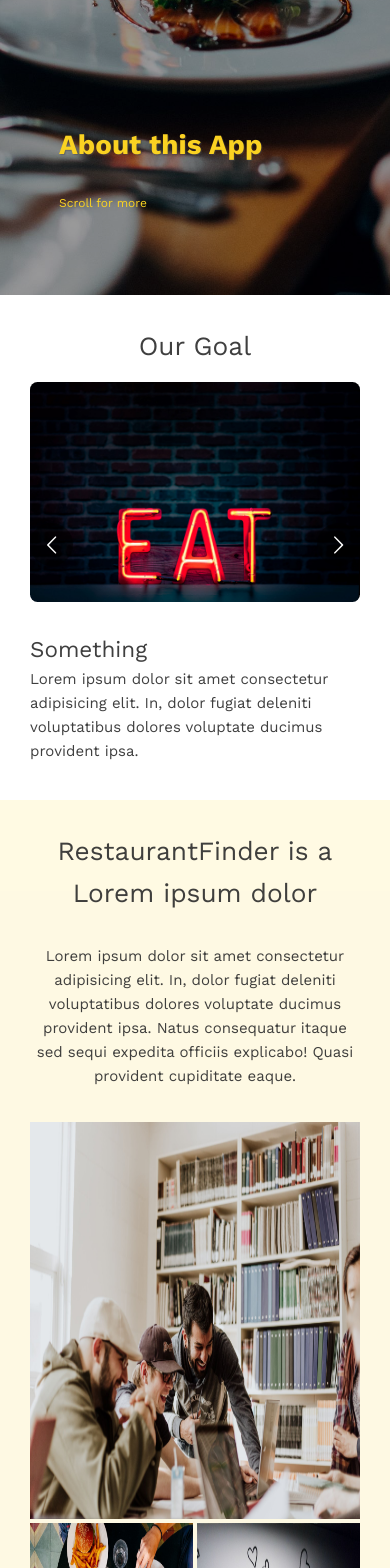
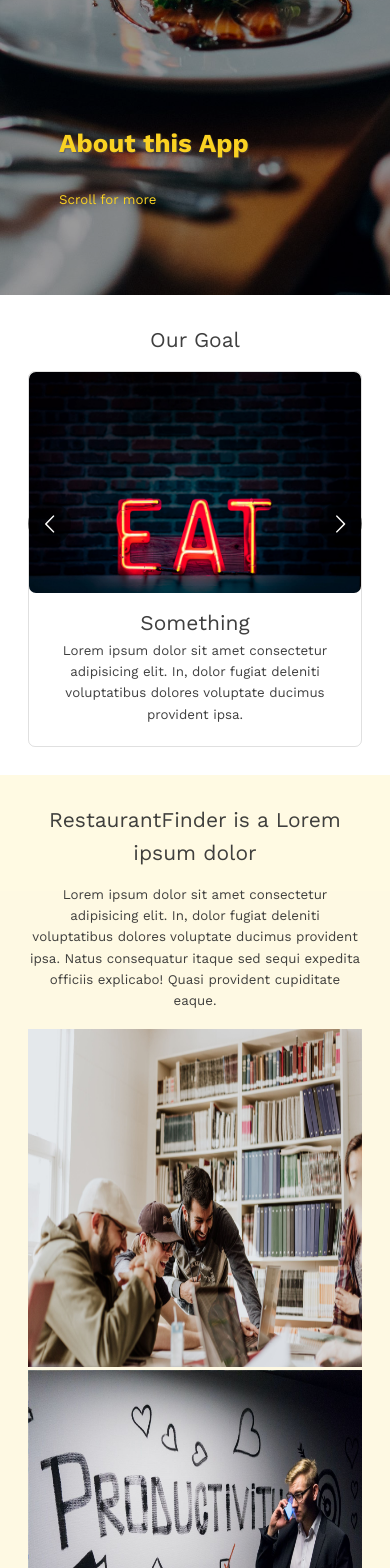
Before and after one commit to mugg84/RestaurantFinder, a React (Create React App) app: page /about in a window 390 px wide. Shown: the part 380-1948 px from the top of the page. Built offline with nearby package versions, Linux system fonts and the light colour scheme; no server answers.

Commit message:
responsive design

```diff
--- a/src/App.css
+++ b/src/App.css
@@ -308,25 +308,20 @@ nav a {
 
 .alert-empty {
   display: flex;
-  height: 10rem;
-  width: 30rem;
-  position: absolute;
-  top: 50%;
-  left: 50%;
-  margin: -5rem -15rem;
-  font-size: 2rem;
+  width: 100%;
+  position: fixed;
+  top: 0;
+  font-size: 2.5rem;
   background-color: aliceblue;
+  color: var(--text--color);
   align-items: center;
   justify-content: center;
-  border-radius: 2rem;
-  -webkit-border-radius: 2rem;
-  -moz-border-radius: 2rem;
-  -ms-border-radius: 2rem;
-  -o-border-radius: 2rem;
+  z-index: 999;
 }
 
 .alert-empty i {
-  padding: 0 1rem;
+  color: var(--main--color);
+  padding: 2rem;
 }
 
 /**********************************************************************************
@@ -533,7 +528,7 @@ nav a {
 }
 
 .goal figcaption {
-  padding: 3rem 0;
+  padding: 2rem 1rem;
 }
 
 .who {
@@ -694,6 +689,7 @@ nav a {
 
 .restaurant-display-left {
   width: 30%;
+  height: 100%;
   display: flex;
   justify-content: flex-end;
 }
@@ -722,7 +718,6 @@ nav a {
 aside figure {
   margin-top: 12rem;
   border-radius: 1rem;
-  height: 70vh;
   box-shadow: 5px 5px 5px 5px rgba(0, 0, 0, 0.2);
 }
 
@@ -742,7 +737,6 @@ aside figure {
 }
 
 .restaurant-display-left figcaption {
-  height: 25vh;
   display: flex;
   flex-direction: column;
   justify-content: center;
@@ -918,8 +912,11 @@ h3,
 
 footer {
   background-color: black;
-  height: 100vh;
   position: relative;
+  display: flex;
+  flex-direction: column;
+  justify-content: center;
+  padding: 6rem 0;
 }
 
 footer a,
@@ -1003,6 +1000,20 @@ small {
 ************************************** media queries ******************************
 ***********************************************************************************/
 
+@media only screen and (max-width: 1124px) {
+  .restaurant-display {
+    margin: 4rem;
+  }
+
+  .restaurant-display-right {
+    width: 60%;
+  }
+
+  .restaurant-display-left {
+    width: 40%;
+  }
+}
+
 @media only screen and (max-width: 900px) {
   html {
     font-size: 8px;
@@ -1024,6 +1035,11 @@ small {
   .goal img {
     height: 100%;
   }
+
+  .map-holder {
+    height: 40vh;
+    width: 40vh;
+  }
 }
 
 @media only screen and (max-width: 700px) {
@@ -1034,7 +1050,6 @@ small {
   h1 {
     margin-bottom: 4rem;
   }
-
 
   .fixed {
     display: none;
@@ -1085,15 +1100,26 @@ small {
     flex-direction: column;
   }
 
-  footer {
-    height: 70vh;
+  .footer-items {
+    padding: 4rem 2rem;
   }
 
-  .footer-items {
-    padding: 4rem 2rem;
-}
+  /*about page*/
 
-  /*about page*/
+  .about-container h2 {
+    font-size: 3rem;
+    margin: 0 0 2rem 0;
+  }
+
+  .about-container p {
+    font-size: 1.9rem;
+    margin: 0 0 2rem 0;
+  }
+
+  .sticky p {
+    margin-bottom: 0;
+  }
+
   .about {
     background-size: cover;
     height: 80vh;
@@ -1113,6 +1139,10 @@ small {
     margin: 0 8rem;
   }
 
+  .goal figcaption {
+    padding: 1rem;
+  }
+
   .who {
     grid-template-areas:
       "header header"
@@ -1125,12 +1155,81 @@ small {
   .values-grid {
     grid-template-columns: 1fr 1fr;
   }
+
+  /* rest info */
+  .map-holder {
+    height: 30vh;
+    width: 30vh;
+  }
+}
+
+@media only screen and (max-width: 600px) {
+  html {
+    font-size: 7px;
+  }
+
+  footer {
+    padding: 4rem 0;
+  }
+
+  .top-list :nth-child(3) {
+    display: none;
+  }
+
+  .footer-logo {
+    justify-content: center;
+  }
+
+  .top-list > li {
+    width: 33.3%;
+    text-align: center;
+  }
+
+  .restaurant-display {
+    flex-direction: column;
+  }
+
+  .restaurant-reviews {
+    padding-bottom: 0;
+  }
+
+  .restaurant-display-right {
+    width: 100%;
+  }
+
+  .restaurant-display-left {
+    width: 100%;
+    display: flex;
+    justify-content: center;
+    align-items: center;
+    margin: 4rem 0;
+  }
+
+  .restaurant-display-left figure {
+    margin: 0;
+  }
+
+  .map-holder {
+    width: 55vh;
+  }
+
+  #first {
+    grid-column-start: 1;
+    grid-column-end: 5;
+    grid-row-start: 1;
+    grid-row-end: 3;
+  }
 }
 
 @media only screen and (max-width: 450px) {
   h1 {
     font-size: 3.7rem;
     text-align: center;
+  }
+
+  nav i {
+    font-size: 3.5rem;
+    margin: 0 2rem;
   }
 
   .nav-big-icon {
@@ -1144,7 +1243,6 @@ small {
   nav a {
     margin: 0 0 0 2rem;
   }
-
 
   .main-home {
     height: 80vh;
@@ -1184,6 +1282,14 @@ small {
     margin: 0;
   }
 
+  .card {
+    width: 35rem;
+  }
+
+  .card-image-holder {
+    width: 100%;
+  }
+
   .restaurant-sliders {
     margin: 4rem;
   }
@@ -1192,17 +1298,88 @@ small {
     font-size: 3rem;
   }
 
+  .footer-logo {
+    display: none;
+  }
+
+  .top-list > li {
+    width: 50%;
+  }
+
+  /* about page */
+
+  .about-container * {
+    text-align: center;
+  }
+
+  .aboutText * {
+    text-align: left;
+  }
+
   .who,
   .values {
-    padding: 2rem 4rem;
+    padding: 4rem;
+  }
+
+  .who {
+    grid-template-areas:
+      "header"
+      "one"
+      "four"
+      "two"
+      "six";
+  }
+
+  .three,
+  .five {
+    display: none;
+  }
+
+  .one,
+  .two,
+  .four,
+  .six {
+    height: 40vh;
   }
 
   .goal {
-    padding: 2rem 0;
+    padding: 4rem 0;
     margin: 0 4rem;
+  }
+
+  .goal figure {
+    border: 1px solid rgba(50, 50, 50, 0.15);
+    border-radius: 1rem;
   }
 
   .values-grid {
     grid-template-columns: 1fr;
   }
+
+  .map-holder {
+    width: 35vh;
+  }
+
+  .backButton {
+    display: block;
+  }
+
+  .alert-empty {
+    flex-direction: column;
+    padding: 2rem 0;
+  }
 }
+
+@media only screen and (max-width: 350px) {
+  html {
+    font-size: 6.5px;
+  }
+
+  nav i {
+    font-size: 2.5rem;
+  }
+
+  .map-holder {
+    width: 30vh;
+  }
+}
--- a/src/Components/context/restaurant/RestState.js
+++ b/src/Components/context/restaurant/RestState.js
@@ -40,7 +40,7 @@ const RestState = (props) => {
       payload: { msg, type },
     });
 
-    setTimeout(() => dispatch({ type: REMOVE_ALERT }), 2000);
+    setTimeout(() => dispatch({ type: REMOVE_ALERT }), 5000);
   };
 
   // Get Restaurants
--- a/src/Components/layout/DisplayDefaultRestaurants.js
+++ b/src/Components/layout/DisplayDefaultRestaurants.js
@@ -20,12 +20,12 @@ const DisplayDefaultRestaurants = () => {
   useEffect(() => {
     if (location) {
       if (defaultRestaurants.length === 0) {
-        /*
+
         restContext.getDefaultRestaurants(location);
         restContext.getDefaultThaiRestaurants(location);
         restContext.getDefaultItalianRestaurants(location);
         restContext.getDefaultIndianRestaurants(location);
-       */
+
       }
     }
     // eslint-disable-next-line
@@ -42,15 +42,15 @@ const DisplayDefaultRestaurants = () => {
       items: 4,
     },
     desktop: {
-      breakpoint: { max: 924, min: 724 },
+      breakpoint: { max: 924, min: 624 },
       items: 3,
     },
     tablet: {
-      breakpoint: { max: 724, min: 464 },
+      breakpoint: { max: 624, min: 364 },
       items: 2,
     },
     mobile: {
-      breakpoint: { max: 464, min: 0 },
+      breakpoint: { max: 364, min: 0 },
       items: 1,
     },
   };
```
Also changed, not shown: src/Components/layout/Alert.js (line endings or trailing spaces), 1 other file (tests, documents, lock files or other folders).
